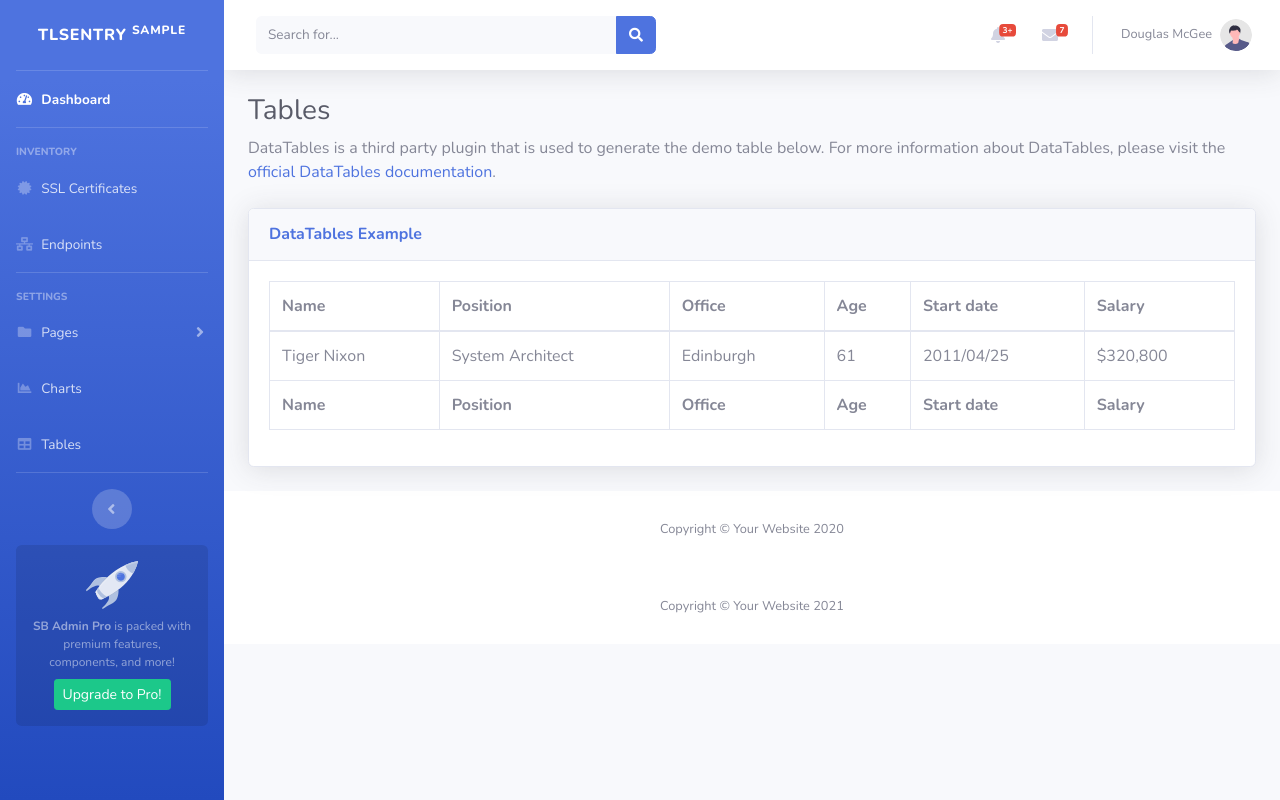
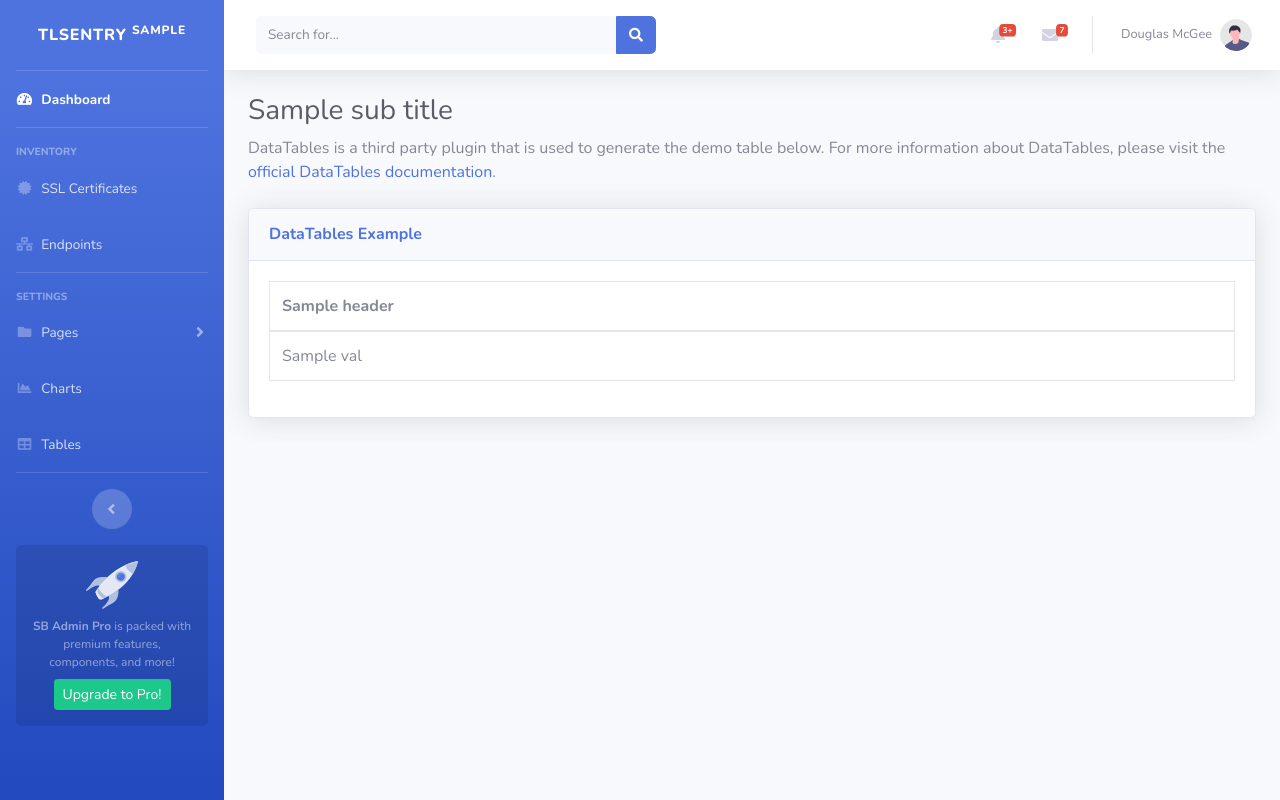
Before and after one commit to zachary-cs/TLSentry, a Flask app: template tlsentry/templates/endpoints_index.j2 in a window 1280 px wide. Run offline with Flask 2, Linux system fonts and the light colour scheme; the template is opened without the code that fills it: most values are stand-ins (such as "Sample title", 1, 10 or a date in 2020); some libraries are stand-ins or nearby versions.

Commit message:
Endpoints Index copied from Certs Index

```diff
--- a/tlsentry/templates/endpoints_index.j2
+++ b/tlsentry/templates/endpoints_index.j2
@@ -30,7 +30,7 @@
                         <div class="container-fluid">
 
                             <!-- Page Heading -->
-                            <h1 class="h3 mb-2 text-gray-800">Tables</h1>
+                            <h1 class="h3 mb-2 text-gray-800">{{ sub_title }}</h1>
                             <p class="mb-4">DataTables is a third party plugin that is used to generate the demo table below.
                                 For more information about DataTables, please visit the <a target="_blank"
                                     href="https://datatables.net">official DataTables documentation</a>.</p>
@@ -45,33 +45,23 @@
                                         <table class="table table-bordered" id="dataTable" width="100%" cellspacing="0">
                                             <thead>
                                                 <tr>
-                                                    <th>Name</th>
-                                                    <th>Position</th>
-                                                    <th>Office</th>
-                                                    <th>Age</th>
-                                                    <th>Start date</th>
-                                                    <th>Salary</th>
+                                                {#
+                                                   Dynamically put the headers onto the page
+                                                #}
+                                                {% for h in headers %}
+                                                    <th> {{ h }} </th>
+                                                {% endfor %}
                                                 </tr>
                                             </thead>
-                                            <tfoot>
-                                                <tr>
-                                                    <th>Name</th>
-                                                    <th>Position</th>
-                                                    <th>Office</th>
-                                                    <th>Age</th>
-                                                    <th>Start date</th>
-                                                    <th>Salary</th>
-                                                </tr>
-                                            </tfoot>
                                             <tbody>
-                                                <tr>
-                                                    <td>Tiger Nixon</td>
-                                                    <td>System Architect</td>
-                                                    <td>Edinburgh</td>
-                                                    <td>61</td>
-                                                    <td>2011/04/25</td>
-                                                    <td>$320,800</td>
-                                                </tr>
+                                                {% for res in results %}
+                                                    <tr>
+                                                    {% for key, val in res.items() %}
+                                                        <td>{{ val }}</td>
+                                                    {% endfor %}
+                                                    </tr>
+                                                {% endfor %}
+
                                             </tbody>
                                         </table>
                                     </div>
@@ -83,35 +73,9 @@
 
                     </div>
                     <!-- End of Main Content -->
-
-                    <!-- Footer -->
-                    <footer class="sticky-footer bg-white">
-                        <div class="container my-auto">
-                            <div class="copyright text-center my-auto">
-                                <span>Copyright &copy; Your Website 2020</span>
-                            </div>
-                        </div>
-                    </footer>
-                    <!-- End of Footer -->
-
                 </div>
                 <!-- End of Content Wrapper -->
 
-            </div>
-            <!-- End of Main Content -->
-
-            <!-- Footer -->
-            <footer class="sticky-footer bg-white">
-                <div class="container my-auto">
-                    <div class="copyright text-center my-auto">
-                        <span>Copyright &copy; Your Website 2021</span>
-                    </div>
-                </div>
-            </footer>
-            <!-- End of Footer -->
-
-        </div>
-        <!-- End of Content Wrapper -->
 
     </div>
     <!-- End of Page Wrapper -->
```
